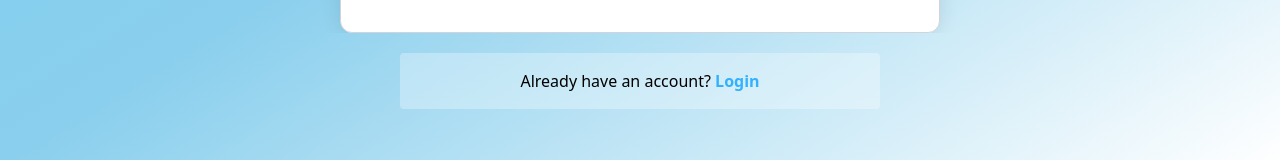
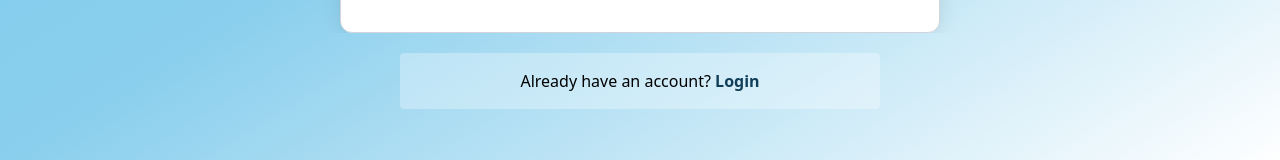
Before and after one commit to Sandra-Duarte/andorigna-front-end, a React (Create React App) app in the folder register/: page / in a window 1280 px wide. Shown: the part 634-794 px from the top of the page. Built offline with nearby package versions, Linux system fonts and the light colour scheme.

Commit message:
setLogin color

```diff
--- a/register/src/components/Register.js
+++ b/register/src/components/Register.js
@@ -21,7 +21,7 @@ function Register() {
           className="bg-white rounded-xl sm:px-10 sm:py-10 px-6 py-5 sm:space-y-5 space-y-3 border border-gray-300 min-w-[20rem]"
           style={{ boxShadow: "0px 0px 20px 0px rgba(0, 0, 0, 0.1)" }}
         >
-          <h2 className="text-3xl">Register</h2>
+          <h2 className="text-3xl ">Register</h2>
           <div className="sm:flex sm:flex-row flex-col gap-x-5">
             <div className="flex flex-col gap-1 sm:pb-0 pb-5">
               <label>Name</label>
@@ -103,7 +103,7 @@ function Register() {
         <div className="bg-white bg-opacity-30 w-full p-4 rounded-[4px] max-w-[30rem] mx-auto">
           <p>
             Already have an account?{" "}
-            <span className="text-[#31B1FE] hover:text-[#2c9fe5] cursor-pointer font-semibold">
+            <span className="text-[#113e59] hover:text-[#165072] cursor-pointer font-semibold">
               Login
             </span>
           </p>
```
